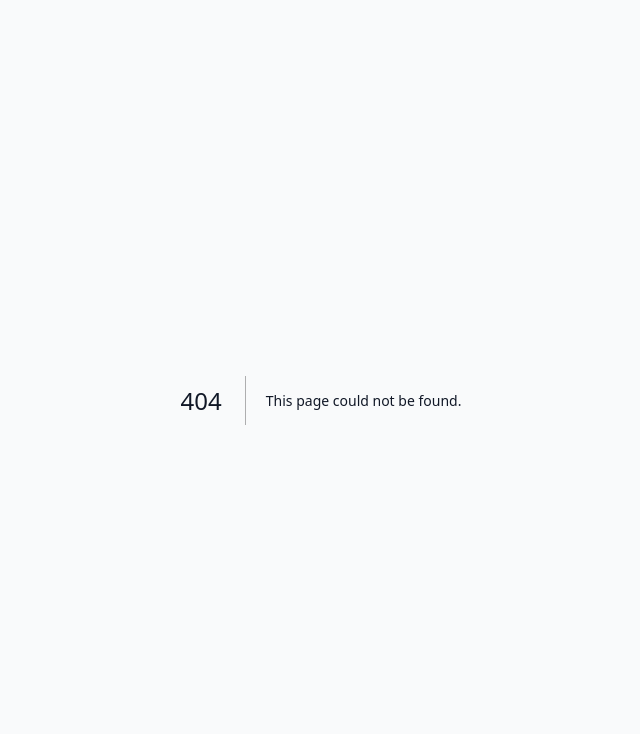
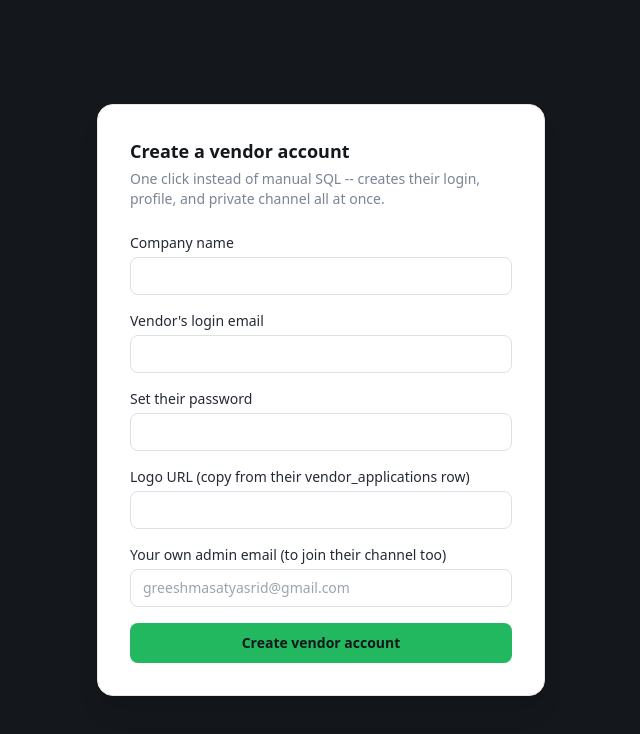
Before and after one commit to innovibe-mobility/innovibe-chat, a Next.js app: page /admin/create-vendor in a window 1280 px wide. Before the commit this address had no page. Shown: the top 734 px of the page, without its empty margins (319-959 px from the left). Built offline with nearby package versions, Linux system fonts and the light colour scheme.

Commit message:
one-click vendor creation tool

```diff
--- /dev/null
+++ b/app/admin/create-vendor/page.tsx
@@ -0,0 +1,135 @@
+"use client";
+
+import { useState } from "react";
+
+export default function CreateVendorPage() {
+  const [companyName, setCompanyName] = useState("");
+  const [contactEmail, setContactEmail] = useState("");
+  const [password, setPassword] = useState("");
+  const [logoUrl, setLogoUrl] = useState("");
+  const [adminEmail, setAdminEmail] = useState("");
+  const [result, setResult] = useState<string | null>(null);
+  const [error, setError] = useState<string | null>(null);
+  const [loading, setLoading] = useState(false);
+
+  async function handleSubmit(e: React.FormEvent) {
+    e.preventDefault();
+    setError(null);
+    setResult(null);
+    setLoading(true);
+
+    const res = await fetch("/api/admin/create-vendor", {
+      method: "POST",
+      headers: { "Content-Type": "application/json" },
+      body: JSON.stringify({ companyName, contactEmail, password, logoUrl, adminEmail }),
+    });
+    const data = await res.json();
+    setLoading(false);
+
+    if (!res.ok) {
+      setError(data.error);
+      return;
+    }
+    setResult(
+      `Done! ${data.email} can now sign in with the password you set. Their private channel is #${data.channelName}.`
+    );
+    setCompanyName("");
+    setContactEmail("");
+    setPassword("");
+    setLogoUrl("");
+  }
+
+  return (
+    <div className="min-h-screen flex items-center justify-center px-4 bg-graphite-900 py-10">
+      <div className="w-full max-w-md bg-white rounded-2xl shadow-xl border border-graphite-100 p-8">
+        <h1 className="text-lg font-display font-semibold text-graphite-900 mb-1">
+          Create a vendor account
+        </h1>
+        <p className="text-sm text-graphite-400 mb-6">
+          One click instead of manual SQL -- creates their login, profile,
+          and private channel all at once.
+        </p>
+
+        <form onSubmit={handleSubmit} className="space-y-4">
+          <div>
+            <label className="block text-sm font-medium mb-1 text-graphite-700">
+              Company name
+            </label>
+            <input
+              required
+              value={companyName}
+              onChange={(e) => setCompanyName(e.target.value)}
+              className="w-full border border-graphite-200 rounded-lg px-3 py-2 text-sm focus:outline-none focus:ring-2 focus:ring-signal-500"
+            />
+          </div>
+          <div>
+            <label className="block text-sm font-medium mb-1 text-graphite-700">
+              Vendor's login email
+            </label>
+            <input
+              required
+              type="email"
+              value={contactEmail}
+              onChange={(e) => setContactEmail(e.target.value)}
+              className="w-full border border-graphite-200 rounded-lg px-3 py-2 text-sm focus:outline-none focus:ring-2 focus:ring-signal-500"
+            />
+          </div>
+          <div>
+            <label className="block text-sm font-medium mb-1 text-graphite-700">
+              Set their password
+            </label>
+            <input
+              required
+              minLength={6}
+              value={password}
+              onChange={(e) => setPassword(e.target.value)}
+              className="w-full border border-graphite-200 rounded-lg px-3 py-2 text-sm focus:outline-none focus:ring-2 focus:ring-signal-500"
+            />
+          </div>
+          <div>
+            <label className="block text-sm font-medium mb-1 text-graphite-700">
+              Logo URL (copy from their vendor_applications row)
+            </label>
+            <input
+              value={logoUrl}
+              onChange={(e) => setLogoUrl(e.target.value)}
+              className="w-full border border-graphite-200 rounded-lg px-3 py-2 text-sm focus:outline-none focus:ring-2 focus:ring-signal-500"
+            />
+          </div>
+          <div>
+            <label className="block text-sm font-medium mb-1 text-graphite-700">
+              Your own admin email (to join their channel too)
+            </label>
+            <input
+              required
+              type="email"
+              value={adminEmail}
+              onChange={(e) => setAdminEmail(e.target.value)}
+              className="w-full border border-graphite-200 rounded-lg px-3 py-2 text-sm focus:outline-none focus:ring-2 focus:ring-signal-500"
+              placeholder="greeshmasatyasrid@gmail.com"
+            />
+          </div>
+
+          {error && (
+            <p className="text-sm text-red-600 bg-red-50 border border-red-100 rounded-lg px-3 py-2">
+              {error}
+            </p>
+          )}
+          {result && (
+            <p className="text-sm text-green-700 bg-green-50 border border-green-100 rounded-lg px-3 py-2">
+              {result}
+            </p>
+          )}
+
+          <button
+            type="submit"
+            disabled={loading}
+            className="w-full bg-signal-500 hover:bg-signal-600 text-graphite-900 text-sm font-semibold rounded-lg py-2.5 transition disabled:opacity-60"
+          >
+            {loading ? "Creating..." : "Create vendor account"}
+          </button>
+        </form>
+      </div>
+    </div>
+  );
+}
--- /dev/null
+++ b/app/api/admin/create-vendor/route.ts
@@ -0,0 +1,96 @@
+import { NextRequest, NextResponse } from "next/server";
+import { getSupabaseAdmin } from "@/lib/supabaseAdmin";
+
+// One-click vendor onboarding -- replaces the manual multi-step SQL
+// process. Does everything in one go: creates their login, sets their
+// profile (role, company name, logo), creates their private channel,
+// and adds them + you as members.
+
+export async function POST(req: NextRequest) {
+  const admin = getSupabaseAdmin();
+  const body = await req.json();
+  const { companyName, contactEmail, password, logoUrl, adminEmail } = body;
+
+  if (!companyName || !contactEmail || !password || !adminEmail) {
+    return NextResponse.json({ error: "Missing required fields." }, { status: 400 });
+  }
+
+  // 1. Create their login
+  const { data: created, error: createError } = await admin.auth.admin.createUser({
+    email: contactEmail,
+    password,
+    email_confirm: true,
+  });
+  if (createError || !created.user) {
+    return NextResponse.json(
+      { error: `Couldn't create login: ${createError?.message}` },
+      { status: 500 }
+    );
+  }
+  const vendorId = created.user.id;
+
+  // 2. Set their profile (the auto-create trigger already made a
+  // placeholder row -- this fills in the real details)
+  const { error: profileError } = await admin
+    .from("profiles")
+    .update({
+      full_name: companyName,
+      role: "vendor",
+      company_name: companyName,
+      company_logo_url: logoUrl || null,
+    })
+    .eq("id", vendorId);
+  if (profileError) {
+    return NextResponse.json(
+      { error: `Login created, but profile setup failed: ${profileError.message}` },
+      { status: 500 }
+    );
+  }
+
+  // 3. Find your own admin user id (to add you to their channel too)
+  const { data: adminUserList } = await admin.auth.admin.listUsers();
+  const adminUser = adminUserList?.users.find((u) => u.email === adminEmail);
+  if (!adminUser) {
+    return NextResponse.json(
+      { error: `Vendor created, but couldn't find admin account for ${adminEmail}.` },
+      { status: 500 }
+    );
+  }
+
+  // 4. Create their private channel
+  const slug = companyName.toLowerCase().replace(/[^a-z0-9]+/g, "-").replace(/(^-|-$)/g, "");
+  const { data: channel, error: channelError } = await admin
+    .from("channels")
+    .insert({
+      name: `vendor-${slug}`,
+      description: `${companyName} -- private vendor channel`,
+      is_private: true,
+      created_by: adminUser.id,
+    })
+    .select()
+    .single();
+  if (channelError || !channel) {
+    return NextResponse.json(
+      { error: `Vendor created, but channel setup failed: ${channelError?.message}` },
+      { status: 500 }
+    );
+  }
+
+  // 5. Add both the vendor and the admin as members
+  const { error: memberError } = await admin.from("channel_members").insert([
+    { channel_id: channel.id, user_id: vendorId },
+    { channel_id: channel.id, user_id: adminUser.id },
+  ]);
+  if (memberError) {
+    return NextResponse.json(
+      { error: `Channel created, but adding members failed: ${memberError.message}` },
+      { status: 500 }
+    );
+  }
+
+  return NextResponse.json({
+    success: true,
+    email: contactEmail,
+    channelName: channel.name,
+  });
+}
--- /dev/null
+++ b/lib/supabaseAdmin.ts
@@ -0,0 +1,11 @@
+import { createClient } from "@supabase/supabase-js";
+
+// SERVER-ONLY client using the service role key. This key bypasses ALL
+// security rules -- it must NEVER be sent to the browser or given a
+// NEXT_PUBLIC_ prefix. Only ever imported inside app/api/ routes.
+export function getSupabaseAdmin() {
+  return createClient(
+    process.env.NEXT_PUBLIC_SUPABASE_URL as string,
+    process.env.SUPABASE_SERVICE_ROLE_KEY as string
+  );
+}
```
Also changed, not shown: 2 other files (tests, documents, lock files or other folders).
